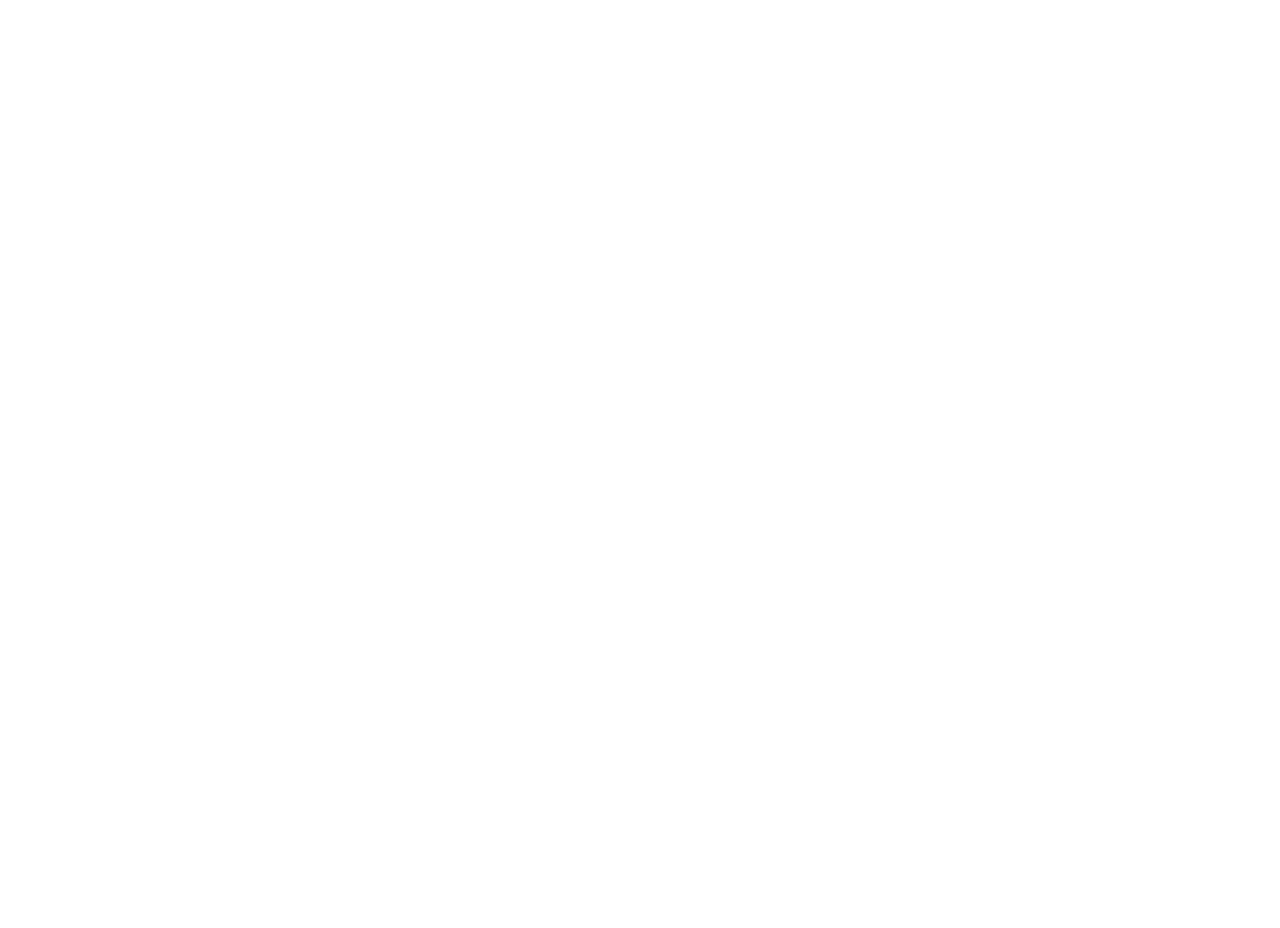
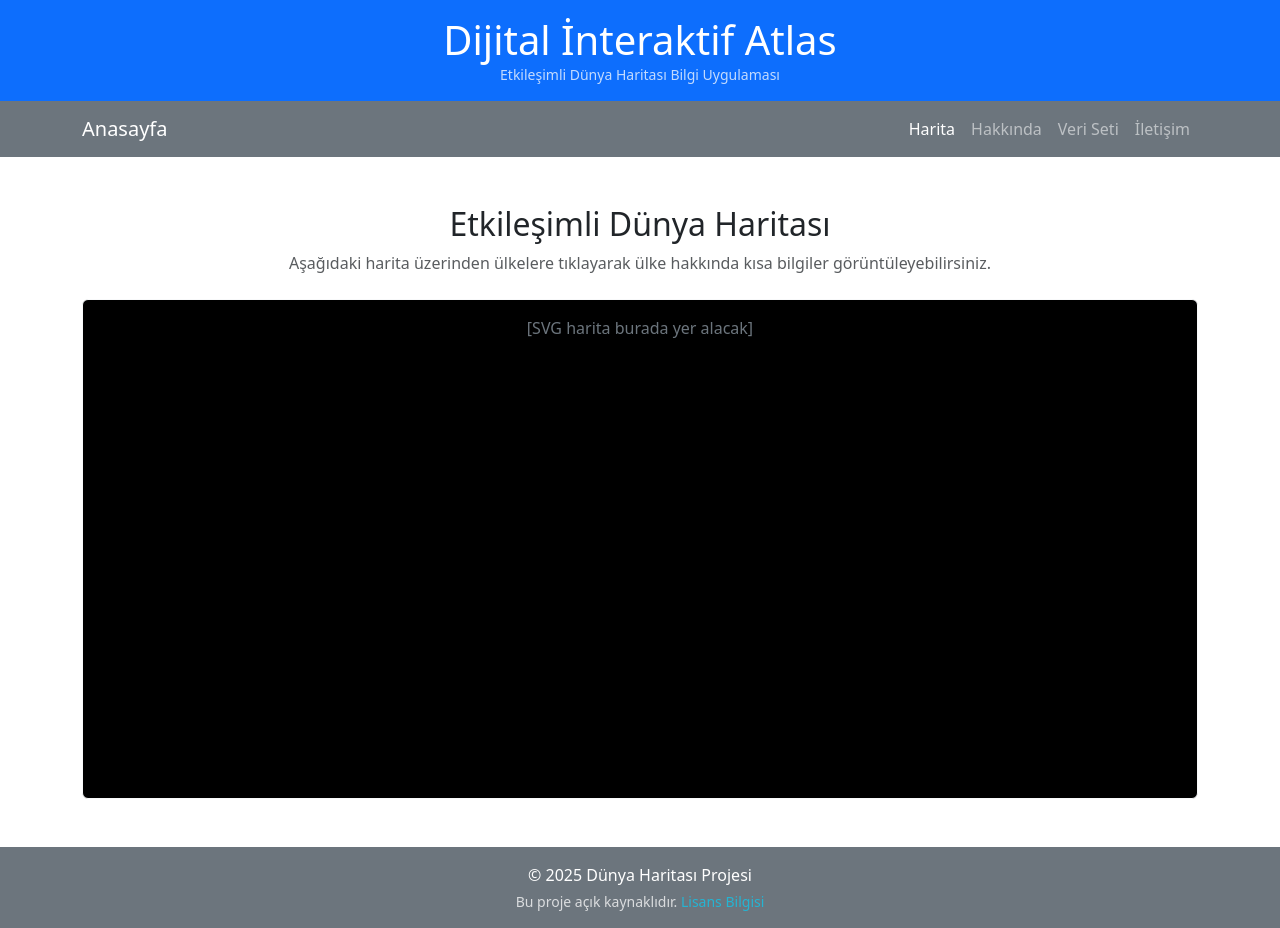
Before and after one commit to Amorti007/digital-atlas, a website: page public/index.html in a window 1280 px wide. Before the commit the page ends 800 px from the top, so only its background shows below. Drawn offline with nearby package versions, Linux system fonts and the light colour scheme.

Commit message:
index.html

```diff
--- a/public/index.html
+++ b/public/index.html
@@ -3,13 +3,46 @@
 <head>
     <link rel="stylesheet" href="../node_modules/bootstrap/dist/css/bootstrap.min.css">
     <link rel="stylesheet" href="../src/css/main.css">
-    <script src="../node_modules/bootstrap/dist/js/bootstrap.bundle.min.js"></script>
-    <script src="../src/js/main.js"></script>
     <meta charset="UTF-8">
     <meta name="viewport" content="width=device-width, initial-scale=1.0">
     <title>Dijital İnteraktif Atlas</title>
 </head>
 <body>
+    <header class="bg-primary text-white py-3 text-center">
+        <h1 class="mb-0">Dijital İnteraktif Atlas</h1>
+        <p class="mb-0 small opacity-75">Etkileşimli Dünya Haritası Bilgi Uygulaması</p>
+    </header>
+    <nav class="navbar navbar-expand-lg navbar-dark bg-secondary sticky-top">
+        <div class="container">
+            <a class="navbar-brand" href="#">Anasayfa</a>
+            <button class="navbar-toggler" type="button" data-bs-toggle="collapse" data-bs-target="#mainNav">
+                <span class="navbar-toggler-icon"></span>
+            </button>
 
+            <div class="collapse navbar-collapse" id="mainNav">
+                <ul class="navbar-nav ms-auto">
+                    <li class="nav-item"><a href="index.html" class="nav-link active">Harita</a></li>
+                    <li class="nav-item"><a href="about.html" class="nav-link">Hakkında</a></li>
+                    <li class="nav-item"><a href="data.html" class="nav-link">Veri Seti</a></li>
+                    <li class="nav-item"><a href="contact.html" class="nav-link">İletişim</a></li>
+                </ul>
+            </div>
+        </div>
+    </nav>
+    <main class="container my-5 text-center">
+        <h2>Etkileşimli Dünya Haritası</h2>
+        <p class="text-muted mb-4">Aşağıdaki harita üzerinden ülkelere tıklayarak ülke hakkında kısa bilgiler görüntüleyebilirsiniz.</p>
+        <div id="map-container" class="border border-light rounded p-3 bg-black">
+            <p class="text-secondary">[SVG harita burada yer alacak]</p>
+        </div>
+    </main>
+    <footer class="bg-secondary text-white text-center py-3 mt-auto">
+        <p class="mb-1">&copy; 2025 Dünya Haritası Projesi</p>
+        <p class="small opacity-75 mb-0">Bu proje açık kaynaklıdır.
+            <a href="#" class="text-info text-decoration-none">Lisans Bilgisi</a>
+        </p>
+    </footer>
+    <script src="../node_modules/bootstrap/dist/js/bootstrap.bundle.min.js"></script>
+    <script src="../src/js/main.js"></script>
 </body>
 </html>
--- a/src/css/main.css
+++ b/src/css/main.css
@@ -0,0 +1,40 @@
+body {
+  text-align: center;
+  min-height: 100vh;
+  display: flex;
+  flex-direction: column;
+}
+
+main {
+  flex: 1;
+}
+
+svg {
+  width: 90%;
+  max-width: 1200px;
+  margin-top: 30px;
+}
+
+path {
+  fill: #0d6efd;
+  stroke: #fff;
+  stroke-width: 0.5;
+  cursor: pointer;
+  transition: fill 0.2s;
+}
+
+path:hover {
+  fill: #ffc107;
+}
+
+#map-container {
+  min-height: 500px;
+}
+
+.navbar .nav-link {
+  transition: color 0.2s ease;
+}
+
+.navbar .nav-link:hover {
+  color: #ffc107 !important;
+}
```
